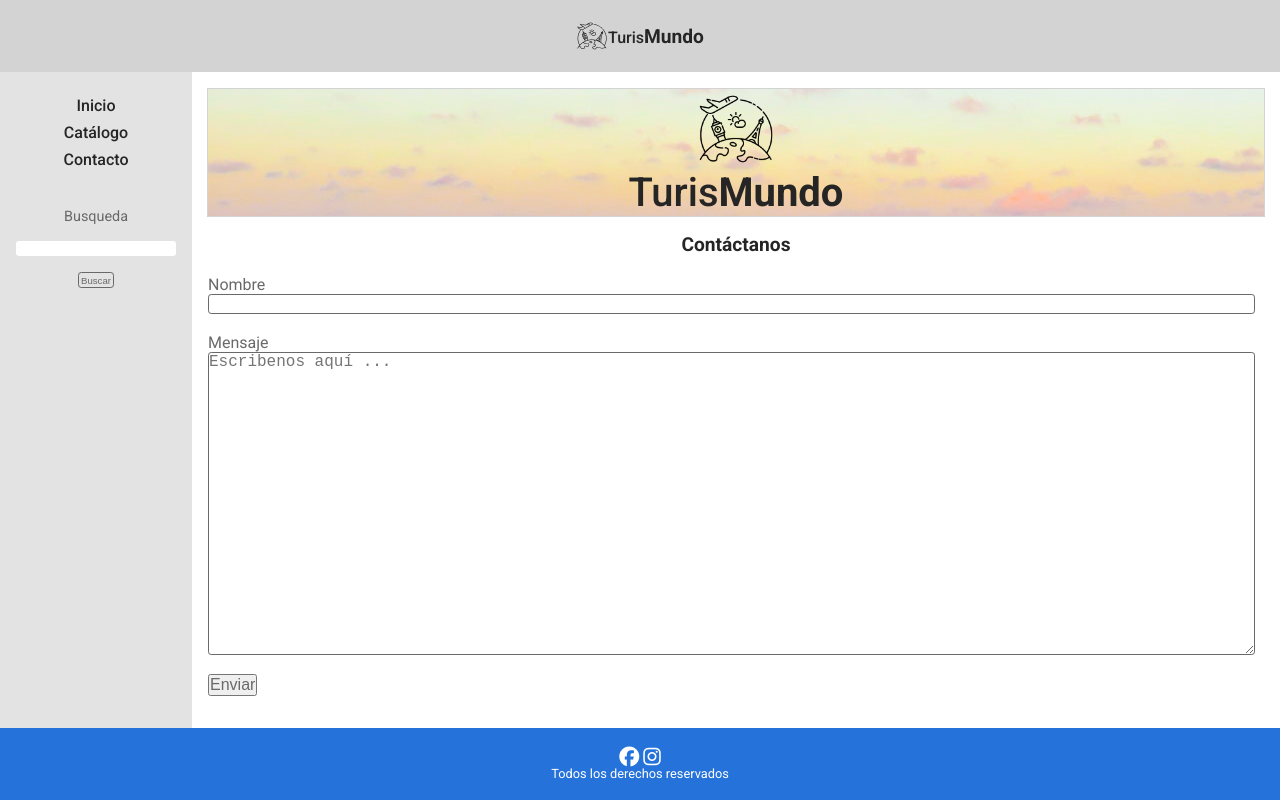
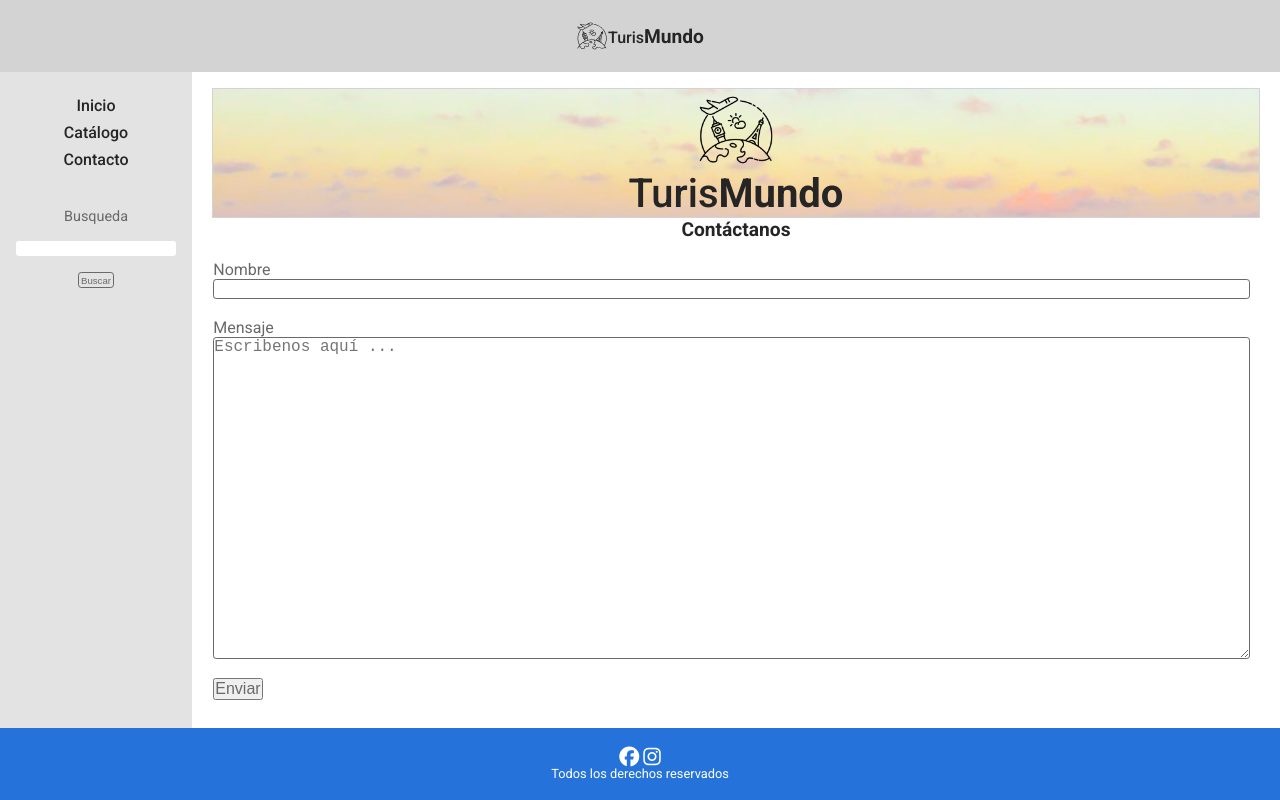
Before and after one commit to pro33cl/css_animation, a plain HTML site: page contact.html in a window 1280 px wide. Drawn offline with Linux system fonts and the light colour scheme.

Commit message:
Avance 07: html , css ajustes

```diff
--- a/assets/css/style.css
+++ b/assets/css/style.css
@@ -288,10 +288,11 @@ img{
     flex-direction: column;
     justify-content: start;
     align-items: center;
+    overflow: auto;
 }
 
 .front-logo{
-    width: 100%;
+    width: 99%;
     height: 8rem;
     background-image: url(../imgs/front-img.jpg);
     background-position-y: 40%;
@@ -315,18 +316,15 @@ img{
 .front-info{
     width: 100%;
     height: auto;
-    padding: 1rem;
     display: flex;
     flex-direction: column;
     justify-content: start;
     align-items: center;
-    overflow: auto;
 }
 
 .form-contact{
-    width: 100%;
-    height: auto;
-    overflow: auto;
+    width: 99%;
+    height: 100%;
     display: flex;
     flex-direction: column;
     justify-content: space-around;
@@ -348,7 +346,6 @@ img{
     border-width: 1px;
     border-color: dimgray;
     border-radius: 0.2rem;
-    text-overflow:ellipsis;
 }
 
 
--- a/contact.html
+++ b/contact.html
@@ -77,7 +77,7 @@
                         <input type="text" name="nombre" class="box-data-1 txt-front"/>
                         <br>
                         <label class="txt-front" for="mensaje">Mensaje</label>
-                        <textarea class="box-data-1 txt-front" name="mensaje" cols="31" rows="20" placeholder="Escribenos aquí ..."></textarea>
+                        <textarea class="box-data-2 txt-front" name="mensaje" cols="31" rows="20" placeholder="Escribenos aquí ..."></textarea>
                         <br>
                         <input type="submit" class="btn-send txt-front" value="Enviar" />
                     </form>
```
